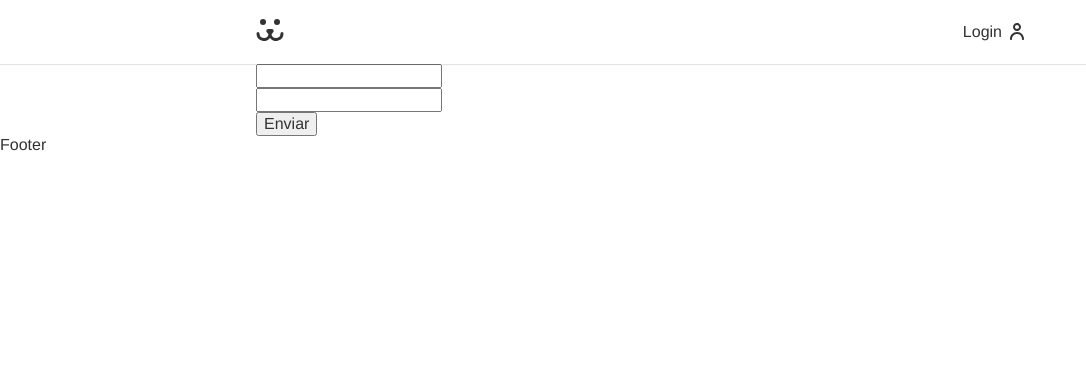
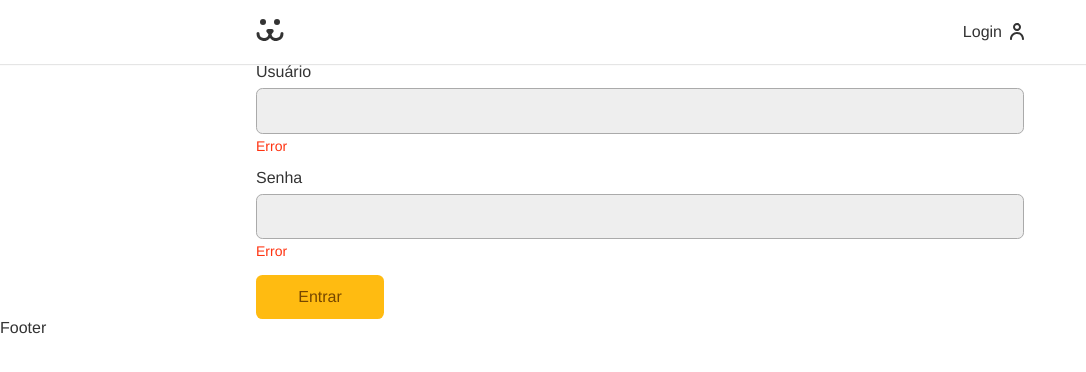
Before and after one commit to cafecomlucas/origamidDogsReactWeb, a React (Vite) app: page /login in a window 1280 px wide. Shown: the top 372 px of the page, without its empty margins (0-1086 px from the left). Built offline with nearby package versions, Linux system fonts and the light colour scheme.

Commit message:
LoginForm | Componetizando e estilizando os itens do formulário

```diff
--- a/eslint.config.js
+++ b/eslint.config.js
@@ -28,6 +28,7 @@
       ...react.configs.recommended.rules,
       ...react.configs['jsx-runtime'].rules,
       ...reactHooks.configs.recommended.rules,
+      'react/prop-types': 'off',
       'react/jsx-no-target-blank': 'off',
       'react-refresh/only-export-components': [
         'warn',
--- /dev/null
+++ b/src/Components/Forms/Button.jsx
@@ -0,0 +1,11 @@
+import styles from './Button.module.css';
+
+const Button = ({ children, ...props }) => {
+  return (
+    <button className={styles.button} {...props}>
+      {children}
+    </button>
+  );
+};
+
+export default Button;
--- /dev/null
+++ b/src/Components/Forms/Button.module.css
@@ -0,0 +1,27 @@
+.button {
+  font-size: 1rem;
+  font-family: var(--type-first);
+  cursor: pointer;
+  border: none;
+  border-radius: 0.4rem;
+  background: #fb1;
+  color: #764701;
+  min-width: 8rem;
+  padding: 0.8rem 1.2rem;
+  box-sizing: border-box;
+  transition: box-shadow .2s;
+}
+
+.button:hover,
+.button:focus {
+  outline: none;
+  box-shadow: 0 0 0 3px #fea, 0 0 0 4px #fb1;
+}
+
+.button:disabled {
+  opacity: 0.5;
+  cursor: wait;
+  background: #777;
+  color: #222;
+  box-shadow: 0 0 0 0;
+}
--- /dev/null
+++ b/src/Components/Forms/Input.jsx
@@ -0,0 +1,21 @@
+import styles from './Input.module.css';
+
+const Input = ({ label, name, type, onChange }) => {
+  return (
+    <div className={styles.wrapper}>
+      <label className={styles.label} htmlFor={name}>
+        {label}
+      </label>
+      <input
+        className={styles.input}
+        id={name}
+        name={name}
+        type={type}
+        onChange={onChange}
+      />
+      <p className={styles.error}>Error</p>
+    </div>
+  );
+};
+
+export default Input;
--- /dev/null
+++ b/src/Components/Forms/Input.module.css
@@ -0,0 +1,35 @@
+.wrapper {
+  margin-bottom: 1rem;
+}
+
+.label {
+  display: block;
+  line-height: 1;
+  font-size: 1rem;
+  padding-bottom: .5rem;
+}
+
+.input {
+  border: 1px solid #aaa;
+  display: block;
+  width: 100%;
+  font-size: 1rem;
+  padding: 0.8rem;
+  border-radius: 0.4rem;
+  background: #eee;
+  transition: background 0.2s, border 0.2s, box-shadow 0.2s;
+}
+
+.input:focus,
+.input:hover {
+  outline: none;
+  border-color: #fb1;
+  background-color: white;
+  box-shadow: 0 0 0 3px #fea;
+}
+
+.error {
+  color: #f31;
+  font-size: .875rem;
+  margin-top: .25rem;
+}
--- a/src/Components/Login/LoginForm.jsx
+++ b/src/Components/Login/LoginForm.jsx
@@ -1,4 +1,6 @@
 import React from 'react';
+import Input from '../Forms/Input';
+import Button from '../Forms/Button';
 
 const LoginForm = () => {
   const [username, setUsername] = React.useState('');
@@ -29,17 +31,19 @@
   return (
     <section>
       <form onSubmit={handleSubmit}>
-        <input
+        <Input
+          label="Usuário"
           type="text"
-          value={username}
+          name="username"
           onChange={({ target }) => setUsername(target.value)}
         />
-        <input
+        <Input
+          label="Senha"
           type="password"
-          value={password}
+          name="password"
           onChange={({ target }) => setPassword(target.value)}
         />
-        <button>Enviar</button>
+        <Button>Entrar</Button>
       </form>
     </section>
   );
```
Also changed, not shown: 1 other file (tests, documents, lock files or other folders).
